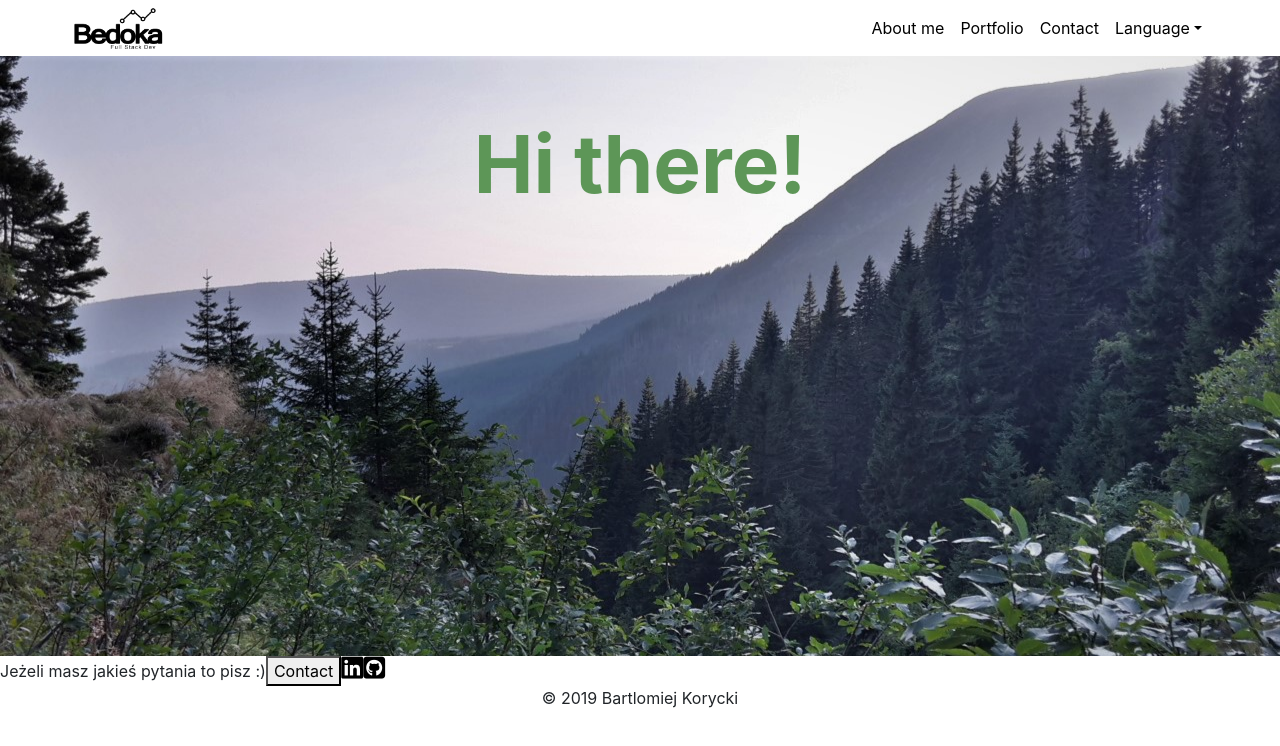
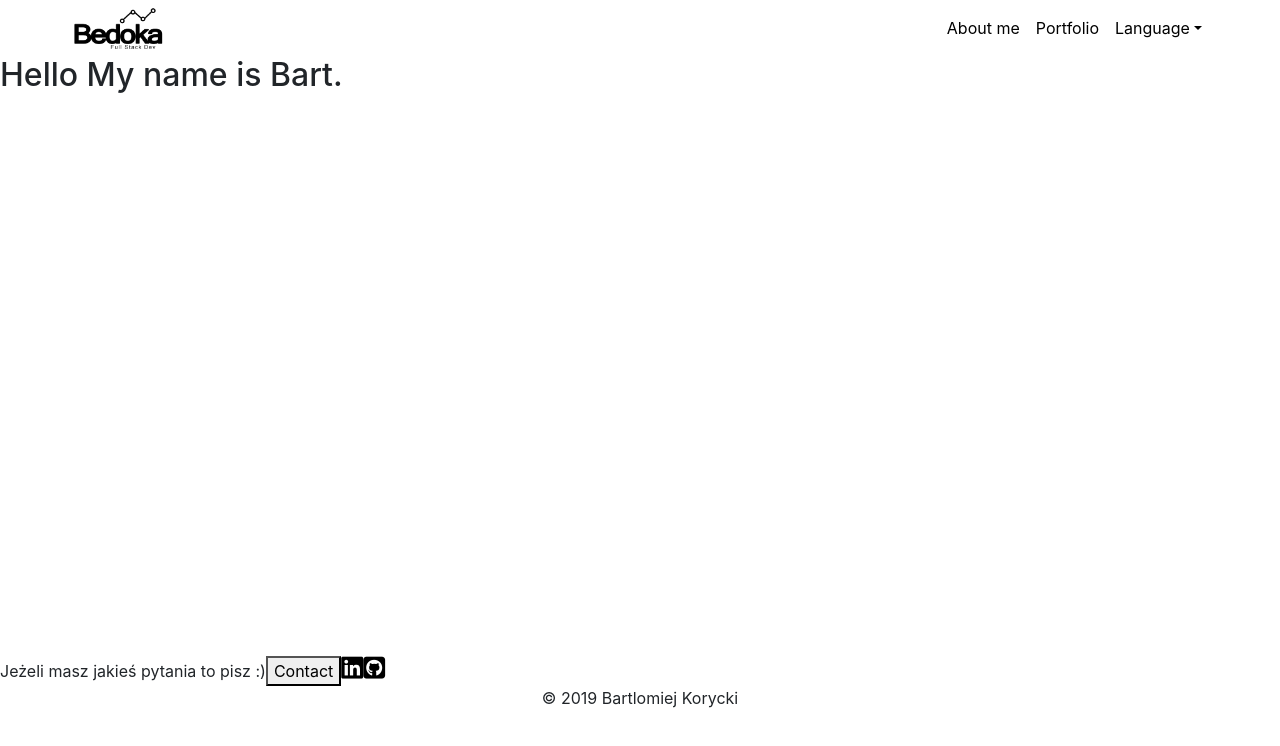
Before and after one commit to BartlomiejKorycki/MyPage, a React (Create React App) app: page /about in a window 1280 px wide. Shown: the top 746 px of the page. Built offline with nearby package versions, Linux system fonts and the light colour scheme.

Commit message:
Added reactrouter and two components

```diff
--- a/package.json
+++ b/package.json
@@ -3,8 +3,10 @@
   "version": "0.1.0",
   "private": true,
   "dependencies": {
+    "babel-preset-react": "^6.24.1",
     "react": "^16.10.2",
     "react-dom": "^16.10.2",
+    "react-router-dom": "^5.1.2",
     "react-scripts": "3.2.0"
   },
   "scripts": {
--- a/src/App.js
+++ b/src/App.js
@@ -1,17 +1,26 @@
 import React, { Component } from 'react';
 import './styles/App.css';
+import { BrowserRouter as Router, Switch, Route } from 'react-router-dom';
 import Navbar from './components/Navbar';
 import MainTheme from './components/MainTheme';
 import Footer from './components/Footer';
+import Aboutme from './components/Aboutme';
+import Portfolio from './components/Portfolio';
 
 class App extends Component {
   render() {
     return (
-      <div className="MyPage container-fluid">
-        <Navbar/>
-        <MainTheme/>
-        <Footer/>
-      </div>
+      <Router>
+        <div className="MyPage container-fluid">
+          <Navbar/>
+          <Switch>
+            <Route path="/" exact component={MainTheme}/>
+            <Route path="/about" component={Aboutme} />
+            <Route path="/portfolio" component={Portfolio} />
+          </Switch>
+          <Footer/>
+        </div>
+      </Router>
     );
   }
 }
--- /dev/null
+++ b/src/components/Aboutme.js
@@ -0,0 +1,12 @@
+import React from 'react';
+
+class Aboutme extends React.Component {
+    render() {
+        return(
+            <div className="am-container">
+                <h2>Hello My name is Bart.</h2>
+            </div>
+        );
+    }
+}
+export default Aboutme;
--- a/src/components/Navbar.js
+++ b/src/components/Navbar.js
@@ -6,7 +6,7 @@ class Navbar extends React.Component {
         return(
             <nav className="navbar navbar-expand-md">
                 <div className="container container-fluid">
-                    <a className="navbar-brand" href="google.com">
+                    <a className="navbar-brand" href="/">
                         <img className="navbar-img" src={bedoka} alt="mylogo" width="100px"></img>
                     </a>
                     <button className="navbar-toggler" data-toggle="collapse" data-target="#my-navbar-button">
@@ -14,9 +14,8 @@ class Navbar extends React.Component {
                     </button>
                     <div className="collapse navbar-collapse" id="my-navbar-button">
                         <ul className="nav navbar-nav text-center">
-                            <li><a className="active am" href="google.com">About me</a></li>
-                            <li><a className="active pf" href="google.com">Portfolio</a></li>
-                            <li><a className="active ct" href="google.com">Contact</a></li>
+                            <li><a className="active am" href='about'>About me</a></li>
+                            <li><a className="active pf" href="portfolio">Portfolio</a></li>
                             <li className="nav-item-dropdown">
                                 <a className="nav-link dropdown-toggle lrg" href="google.com" data-toggle="dropdown">
                                     Language
@@ -27,7 +26,6 @@ class Navbar extends React.Component {
                                 </div>
                             </li>
                         </ul>
-
                     </div>
                 </div>
             </nav>
--- /dev/null
+++ b/src/components/Portfolio.js
@@ -0,0 +1,12 @@
+import React from 'react';
+
+class Portfolio extends React.Component {
+    render() {
+        return(
+            <div className="pf-container">
+                <h2>There are my projects.</h2>
+            </div>
+        );
+    }
+}
+export default Portfolio;
--- a/src/styles/App.css
+++ b/src/styles/App.css
@@ -84,14 +84,32 @@ h1 {
     font-size: 80px;
     font-weight: bold;
 }
+/*----------A B O U T M E----------*/
+.am-container {
+    width: 100%;
+    height: 600px;
+}
+/*----------P O R T F O L I O----------*/
+.pf-container {
+    width: 100%;
+    height: 600px;
+}
 /*----------F O O T E R----------*/
 .fa-linkedin {
     font-size: 25px;
     cursor: pointer;
     color: black;
 }
+.fa-linkedin:hover {
+    color:goldenrod;
+    text-decoration: none;
+}
 .fa-github-square {
     font-size: 25px;
     cursor: pointer;
     color: black;
 }
+.fa-github-square:hover {
+    color:goldenrod;
+    text-decoration: none;
+}
```
Also changed, not shown: 1 other file (tests, documents, lock files or other folders).
